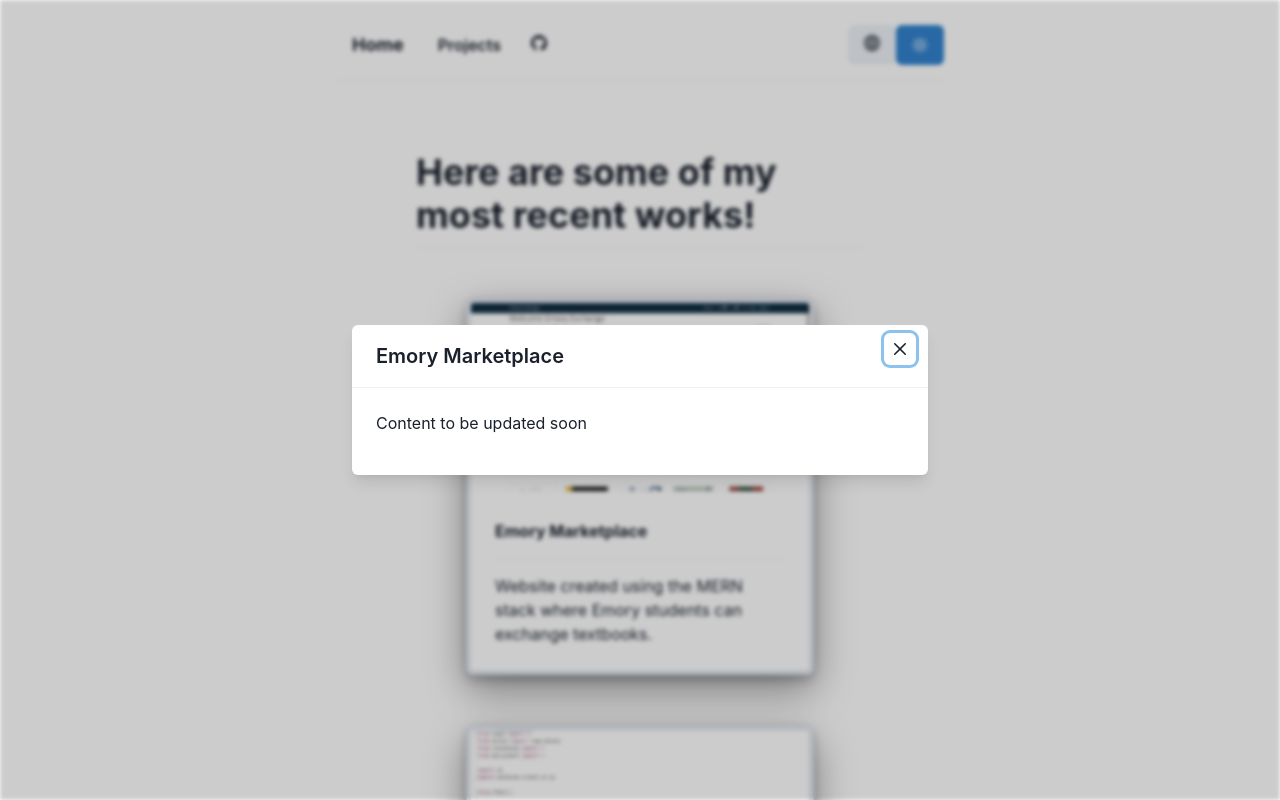
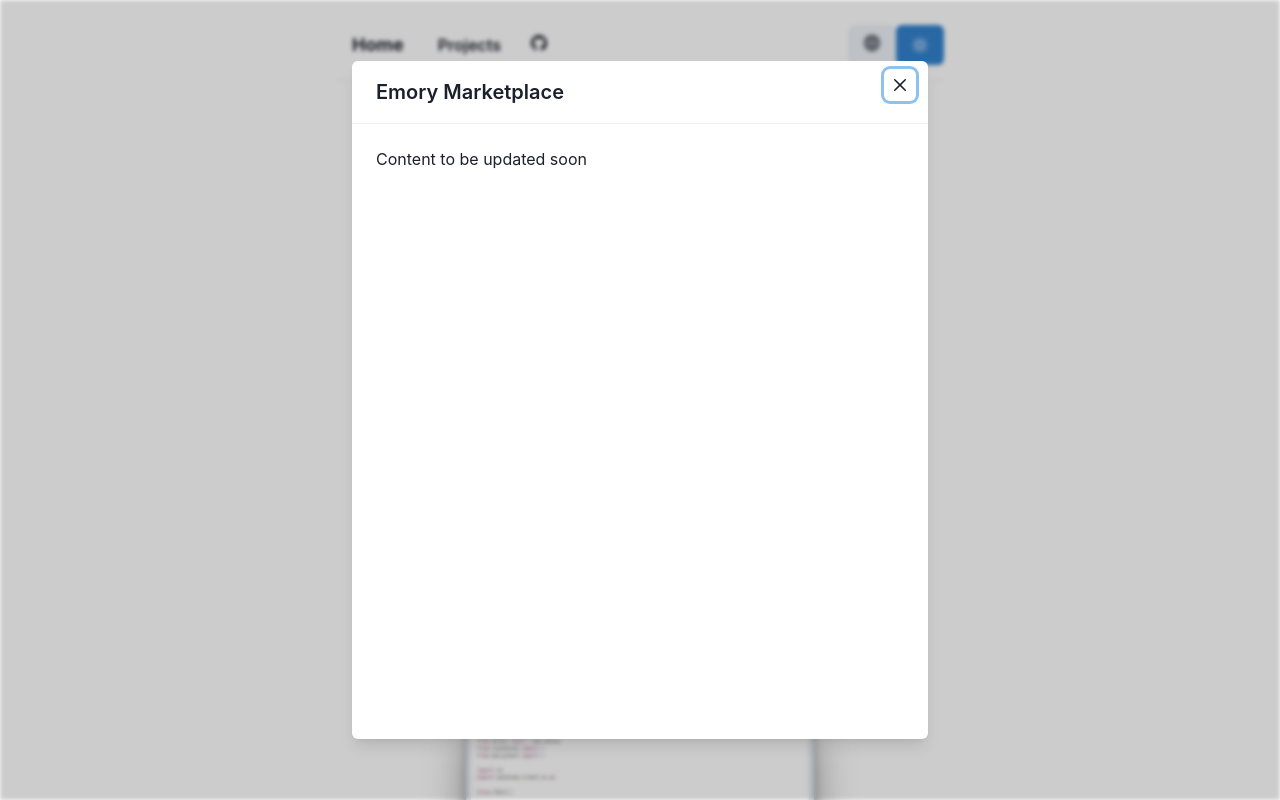
Before and after one commit to hgseo16/hyounggyoo, a Next.js app: page /projects in a window 1280 px wide. Both pictures are taken after a click on the element 640 px from the left and 486 px from the top of the page. Shown: the top 800 px of the page. Built offline with nearby package versions, Linux system fonts and the light colour scheme.

Commit message:
video added

```diff
--- a/components/ProjectCard.js
+++ /dev/null
@@ -1,80 +0,0 @@
-import {
-  AspectRatio,
-  Box,
-  Button,
-  Divider,
-  Link,
-  Image,
-  Modal,
-  ModalOverlay,
-  ModalContent,
-  ModalHeader,
-  ModalFooter,
-  ModalBody,
-  ModalCloseButton,
-  useDisclosure,
-} from "@chakra-ui/react";
-// import Image from "next/image";
-import NavBar from "../components/NavBar";
-import Paragraph from "../components/Paragraph";
-
-const ProjectCard = (props) => {
-  const { imageUrl, imageAlt, endpoint, projectTitle, summary, p } =
-    props.projectInfo;
-  const { isOpen, onOpen, onClose } = useDisclosure();
-
-  return (
-    <Box
-      maxW="45vh"
-      borderWidth="5px"
-      borderRadius="lg"
-      overflow="hidden"
-      m="50px"
-      onClick={onOpen}
-      boxShadow="dark-lg"
-    >
-      <Image src={imageUrl} alt={imageAlt} border="3px" />
-      <Box p="6">
-        <Box
-          mt="1"
-          fontWeight="bold"
-          as="h3"
-          lineHeight="tight"
-          noOfLines={1}
-          align="left"
-          mb="15px"
-        >
-          {projectTitle}
-        </Box>
-        <Divider />
-        <Box align="left" lineHeight="tight" noOfLines={3} mt="15px">
-          {summary}
-        </Box>
-        <Modal
-          isOpen={isOpen}
-          onClose={onClose}
-          isCentered
-          scrollBehavior="inside"
-          size="xl"
-        >
-          <ModalOverlay
-            bg="none"
-            backdropFilter="auto"
-            backdropBlur="2px"
-            backdropBrightness="80%"
-          />
-          <ModalContent>
-            <ModalHeader>{projectTitle}</ModalHeader>
-            <ModalCloseButton />
-            <Divider />
-            <ModalBody mt="15px">{p}</ModalBody>
-
-            <ModalFooter />
-          </ModalContent>
-        </Modal>
-      </Box>
-    </Box>
-  );
-};
-
-export default ProjectCard;
--- /dev/null
+++ b/components/cards/EmoryMarketplaceCard.js
@@ -0,0 +1,85 @@
+import {
+  AspectRatio,
+  Box,
+  Button,
+  Divider,
+  Link,
+  Image,
+  Modal,
+  ModalOverlay,
+  ModalContent,
+  ModalHeader,
+  ModalFooter,
+  ModalBody,
+  ModalCloseButton,
+  useDisclosure,
+} from "@chakra-ui/react";
+// import Image from "next/image";
+import NavBar from "../NavBar";
+import Paragraph from "../Paragraph";
+import YouTube from "react-youtube";
+
+const EmoryMarketplaceCard = (props) => {
+  const { imageUrl, imageAlt, endpoint, projectTitle, summary, p } =
+    props.projectInfo;
+  const { isOpen, onOpen, onClose } = useDisclosure();
+
+  return (
+    <Box
+      maxW="45vh"
+      borderWidth="5px"
+      borderRadius="lg"
+      overflow="hidden"
+      m="50px"
+      onClick={onOpen}
+      boxShadow="dark-lg"
+    >
+      <Image src={imageUrl} alt={imageAlt} border="3px" />
+      <Box p="6">
+        <Box
+          mt="1"
+          fontWeight="bold"
+          as="h3"
+          lineHeight="tight"
+          noOfLines={1}
+          align="left"
+          mb="15px"
+        >
+          {projectTitle}
+        </Box>
+        <Divider />
+        <Box align="left" lineHeight="tight" noOfLines={3} mt="15px">
+          {summary}
+        </Box>
+        <Modal
+          isOpen={isOpen}
+          onClose={onClose}
+          isCentered
+          scrollBehavior="inside"
+          size="xl"
+        >
+          <ModalOverlay
+            bg="none"
+            backdropFilter="auto"
+            backdropBlur="2px"
+            backdropBrightness="80%"
+          />
+          <ModalContent>
+            <ModalHeader>{projectTitle}</ModalHeader>
+            <ModalCloseButton />
+            <Divider />
+            <ModalBody mt="15px">
+              {p}
+              <AspectRatio maxW="560px" ratio={1}>
+                <YouTube videoId="k2TCLEPnoS0" />
+              </AspectRatio>
+            </ModalBody>
+            <ModalFooter />
+          </ModalContent>
+        </Modal>
+      </Box>
+    </Box>
+  );
+};
+
+export default EmoryMarketplaceCard;
--- /dev/null
+++ b/components/cards/ProjectCard.js
@@ -0,0 +1,80 @@
+import {
+  AspectRatio,
+  Box,
+  Button,
+  Divider,
+  Link,
+  Image,
+  Modal,
+  ModalOverlay,
+  ModalContent,
+  ModalHeader,
+  ModalFooter,
+  ModalBody,
+  ModalCloseButton,
+  useDisclosure,
+} from "@chakra-ui/react";
+// import Image from "next/image";
+import NavBar from "../NavBar";
+import Paragraph from "../Paragraph";
+
+const ProjectCard = (props) => {
+  const { imageUrl, imageAlt, endpoint, projectTitle, summary, p } =
+    props.projectInfo;
+  const { isOpen, onOpen, onClose } = useDisclosure();
+
+  return (
+    <Box
+      maxW="45vh"
+      borderWidth="5px"
+      borderRadius="lg"
+      overflow="hidden"
+      m="50px"
+      onClick={onOpen}
+      boxShadow="dark-lg"
+    >
+      <Image src={imageUrl} alt={imageAlt} border="3px" />
+      <Box p="6">
+        <Box
+          mt="1"
+          fontWeight="bold"
+          as="h3"
+          lineHeight="tight"
+          noOfLines={1}
+          align="left"
+          mb="15px"
+        >
+          {projectTitle}
+        </Box>
+        <Divider />
+        <Box align="left" lineHeight="tight" noOfLines={3} mt="15px">
+          {summary}
+        </Box>
+        <Modal
+          isOpen={isOpen}
+          onClose={onClose}
+          isCentered
+          scrollBehavior="inside"
+          size="xl"
+        >
+          <ModalOverlay
+            bg="none"
+            backdropFilter="auto"
+            backdropBlur="2px"
+            backdropBrightness="80%"
+          />
+          <ModalContent>
+            <ModalHeader>{projectTitle}</ModalHeader>
+            <ModalCloseButton />
+            <Divider />
+            <ModalBody mt="15px">{p}</ModalBody>
+
+            <ModalFooter />
+          </ModalContent>
+        </Modal>
+      </Box>
+    </Box>
+  );
+};
+
+export default ProjectCard;
--- a/package.json
+++ b/package.json
@@ -16,7 +16,8 @@
     "next": "12.1.6",
     "react": "18.1.0",
     "react-dom": "18.1.0",
-    "react-icons": "^4.3.1"
+    "react-icons": "^4.3.1",
+    "react-youtube": "^9.0.2"
   },
   "devDependencies": {
     "eslint": "8.15.0",
--- a/pages/projects.js
+++ b/pages/projects.js
@@ -7,7 +7,8 @@
   useColorModeValue,
 } from "@chakra-ui/react";
 import NavBar from "../components/NavBar";
-import ProjectCard from "../components/ProjectCard";
+import ProjectCard from "../components/cards/ProjectCard";
+import EmoryMarketplaceCard from "../components/cards/EmoryMarketplaceCard";
 
 const Projects = () => {
   const { toggleColorMode } = useColorMode();
@@ -62,7 +63,7 @@
           </Heading>
           <Divider mb="50px" />
           <Box align="center">
-            <ProjectCard projectInfo={projectInfo} />
+            <EmoryMarketplaceCard projectInfo={projectInfo} />
             <ProjectCard projectInfo={projectInfo2} />
             <ProjectCard projectInfo={projectInfo3} />
             <ProjectCard projectInfo={projectInfo4} />
```
Also changed, not shown: 2 other files (tests, documents, lock files or other folders).
